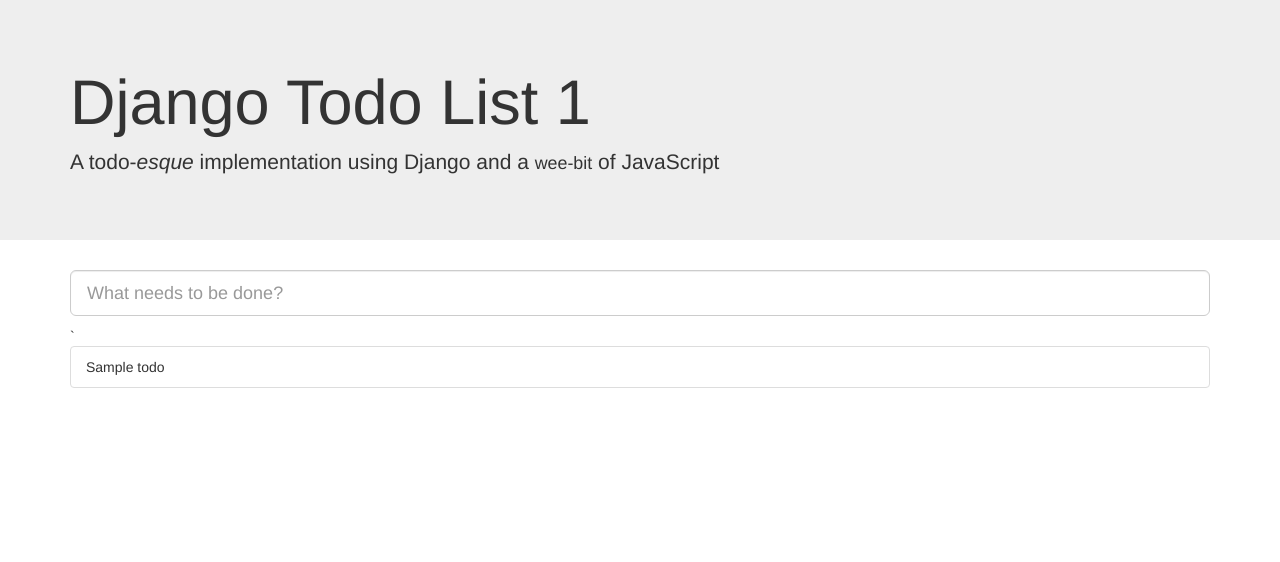
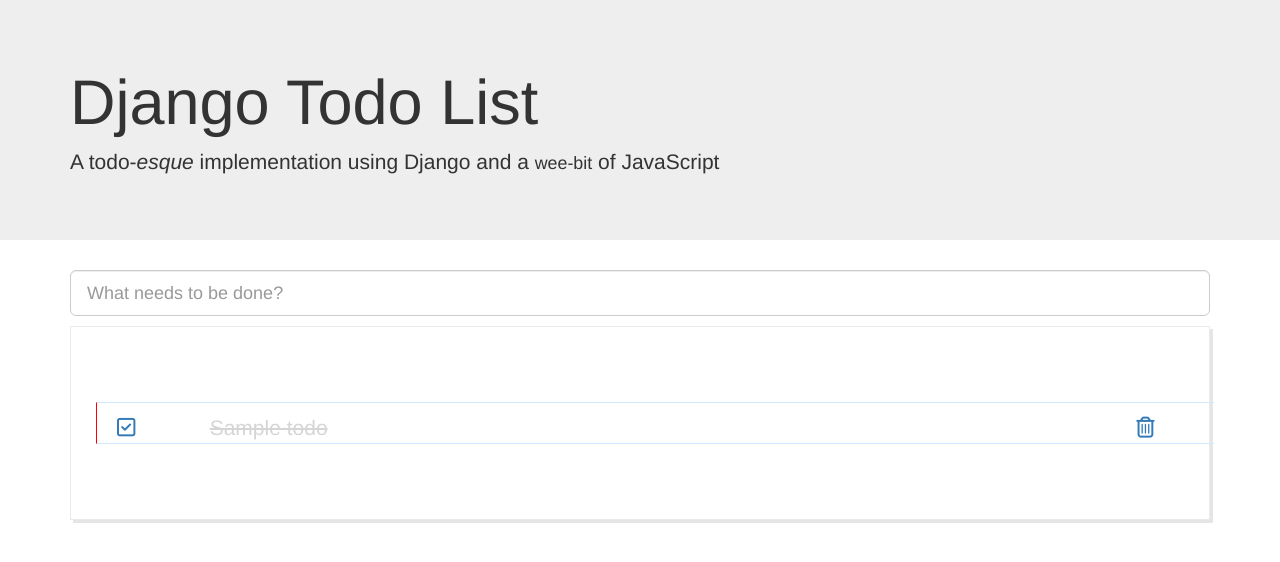
Before and after one commit to MarkTechson/django-todo, a Django app: page / in a window 1280 px wide. Shown: the top 562 px of the page. Run offline with Django 3.2, Linux system fonts and the light colour scheme; tables that the repository leaves empty hold one stand-in row (values such as "Sample post"); some libraries are stand-ins or nearby versions.

Commit message:
Adds the rest of the CRUD and rest of the endpoints as well as JavaScript

```diff
--- a/django_todo/urls.py
+++ b/django_todo/urls.py
@@ -15,9 +15,13 @@
 """
 from django.conf.urls import url
 from django.contrib import admin
-from main.views import todos
+from main.views import list_todo, toggle_todo, update_todo, add_todo, delete_todo
 
 urlpatterns = [
     url(r'^admin/', admin.site.urls),
-    url(r'^$', todos, name='todos')
+    url(r'^$', list_todo, name='list_todo'),
+    url(r'^add/', add_todo, name='add_todo'),
+    url(r'^toggle/(?P<id>\d+)/$', toggle_todo, name='toggle_complete'),
+    url(r'^update/(?P<id>\d+)/$', update_todo, name='update_todo'),
+	url(r'^delete/(?P<id>\d+)/$', delete_todo, name='delete_todo')
 ]
--- /dev/null
+++ b/main/static/app.js
@@ -0,0 +1,81 @@
+/* global $ */
+(function () {
+	'use strict';
+
+	$(document).ready(function () {
+		document.djangoTodoApp = {
+			updateTodo: updateTodo,
+			completeTodo: completeTodo,
+			deleteTodo: deleteTodo
+		};
+
+		$('.todo-label').dblclick(function (e) {
+			var id = getId($(e.currentTarget));
+			var input = $('#' + createId(id, '-input')).toggleClass('hidden');
+			var label = $('#' + createId(id, '-label')).toggleClass('hidden');
+			input.val(label.text());
+		});
+
+		$('.todo-input').keydown(function (e) {
+			if (e.which === 13 || e.which === 27) {
+				e.preventDefault();
+				var id = getId($(e.currentTarget));
+				var input = $('#' + createId(id, '-input')).toggleClass('hidden');
+				var label = $('#' + createId(id, '-label')).toggleClass('hidden');
+				// update the original value
+				if (input.val() !== '') {
+					label.text(input.val());
+					updateTodo(id);
+				}
+
+			}
+		});
+
+		var CSRF_TOKEN = $("[name='csrfmiddlewaretoken']").val();
+
+		$('#add-todo').on('submit', function (e) {
+			e.preventDefault();
+			addTodo();
+			return false;
+		});
+
+		function deleteTodo(id) {
+			$.post('delete/' + id + '/', getPostData(id)).done(function () {
+				// remove the element from the list
+				$('#' + createId(id, '-row')).remove();
+			});
+		}
+
+		function updateTodo(id) {
+			$.post('update/' + id + '/', getPostData(id)).done(function () {});
+		}
+
+		function completeTodo(id) {
+			$.post('toggle/' + id + '/', getPostData(id)).done(function (data) {
+				$('#' + createId(id, '')).toggleClass('fa-square-o fa-check-square-o');
+				$('#' + createId(id, '-label')).toggleClass('completed');
+			});
+		}
+
+		function addTodo() {
+			$.post('add/', $('#add-todo').serialize()).done(function (data) {
+				// Since the post was successful, then let's clear out the form
+				$('#add-todo :input[type=text]').val('');
+				// Add the new element to the list
+				$('.todo-list-section').append('<div class="todo">' + data.title + '</div>');
+			});
+		}
+
+		function getPostData(id) {
+			return 'csrfmiddlewaretoken=' + CSRF_TOKEN + '&title=' + $('#' + createId(id, '-label')).text().replace(/ /g, '+');
+		}
+
+		function createId(id, suffix) {
+			return '__' + id + suffix;
+		}
+
+		function getId(element) {
+			return element.attr('id').split('-')[0].replace(/_/g, '');
+		}
+	});
+})();
--- a/main/static/style.css
+++ b/main/static/style.css
@@ -0,0 +1,27 @@
+.todo {
+    border-top: solid 1px #d1e9ff;
+    padding-top: 10px;
+    border-left: double 1px red;
+    padding-left: 5px;
+    font-size: 21px;
+    font-weight: 200;
+}
+.todo:last-child {
+	border-bottom: solid 1px #d1e9ff;
+}
+.todo-list-section {
+    border: 1px solid #eaeaea;
+    padding: 75px 10px 75px 40px;
+    box-shadow: 3px 3px rgba(0, 0, 0, 0.1);
+}
+.completed {
+	text-decoration: line-through;
+	font-weight: bolder;
+	opacity: 0.2;
+}
+.todo-label {
+	display: inline-block;
+}
+.todo-input {
+	width: 80%;
+}
--- a/main/templates/list.html
+++ b/main/templates/list.html
@@ -2,31 +2,54 @@
 <!DOCTYPE html>
 <html>
 	<head>
+		<meta name="viewport" content="width=device-width, initial-scale=1">
 		<title>Django Todo</title>
+
 		<link rel="stylesheet" href="https://maxcdn.bootstrapcdn.com/bootstrap/3.3.7/css/bootstrap.min.css" integrity="sha384-BVYiiSIFeK1dGmJRAkycuHAHRg32OmUcww7on3RYdg4Va+PmSTsz/K68vbdEjh4u" crossorigin="anonymous">
-		<meta name="viewport" content="width=device-width, initial-scale=1">
-		<script src="http://code.jquery.com/jquery-3.1.0.slim.min.js" integrity="sha256-cRpWjoSOw5KcyIOaZNo4i6fZ9tKPhYYb6i5T9RSVJG8=" crossorigin="anonymous"></script>
+		<link rel="stylesheet" href="{% static "style.css" %}">
+
+		<script src="http://code.jquery.com/jquery-3.1.0.min.js" integrity="sha256-cCueBR6CsyA4/9szpPfrX3s49M9vUU5BgtiJj06wt/s=" crossorigin="anonymous"></script>
+		<script src="https://use.fontawesome.com/001d0c45a2.js"></script>
+		<script src="{% static "app.js" %}"></script>
 	</head>
 	<body>
 	<header class="jumbotron">
 		<div class="container">
-			<h1>Django Todo List {{ num_todos }}</h1>
+			<h1>Django Todo List</h1>
 			<p>A todo-<i>esque</i> implementation using Django and a <small>wee-bit</small> of JavaScript
 		</div>
 	</header>
 	<main class="container">
 		<section class="new-todo-section">
-			<form method="POST" class="add-todo-form">
+			<form method="POST" id="add-todo" action="add/" class="add-todo-form">
 				{% csrf_token %}
-				{{ form.as_p }}`
+				{{ form.as_p }}
 			</form>
 		</section>
 		<section class="todo-list-section">
-			<ul class="list-group">
 			{% for todo in todos %}
-				<li class="list-group-item todo">{{ todo.title }}</li>
+				<div id="__{{todo.pk}}-row" class="todo row">
+				{% if todo.status %}
+					<div class="col-md-1">
+						<a href onclick="djangoTodoApp.completeTodo({{todo.pk}}); return false;"><i id="__{{todo.pk}}" class="fa fa-check-square-o" aria-hidden="true"></i></a>
+					</div>
+					<div class="col-md-10">
+						<div id="__{{todo.pk}}-label" class="todo-label completed">{{ todo.title }}</div>
+					</div>
+				{% else %}
+					<div class="col-md-1">
+						<a href onclick="djangoTodoApp.completeTodo({{todo.pk}}); return false;"><i id="__{{todo.pk}}" class="fa fa-square-o" aria-hidden="true"></i></a>
+					</div>
+					<div class="col-md-10">
+						<div id="__{{todo.pk}}-label" class="todo-label">{{ todo.title }}</div>
+					</div>
+				{% endif%}
+					<div class="col-md-1">
+						<a href onclick="djangoTodoApp.deleteTodo({{todo.pk}}); return false;"><i id="__{{todo.pk}}-delete" class="fa fa-trash-o" aria-hidden="true"></i></a>
+					</div>
+					<input id="__{{todo.pk}}-input" class="form-control input-lg todo-input hidden" value="{{ todo.title }}">
+				</div>
 			{% endfor %}
-			</ul>
 		</section>
 	</main>
 	<footer>
--- a/main/views.py
+++ b/main/views.py
@@ -1,22 +1,13 @@
-from django.shortcuts import render
+from django.shortcuts import render, get_object_or_404
+from django.http import HttpResponse, JsonResponse
+
 from .models import Todo
 from .forms import TodoForm
 
 # Create your views here.
-def todos(request):
-	if request.method == 'POST':
-		form = TodoForm(request.POST)
-
-		if form.is_valid():
-			todo = form.save(commit=False);
-			todo.completed = False;
-			todo.save();
-
-	# Get the create the context object
-	# to be sent to the UI
+def list_todo(request):
 	""" List of the todos created """
 	todos = Todo.objects.all()
-
 	context = {
 		'todos': todos,
 		'num_todos': todos.count,
@@ -24,3 +15,75 @@
 	}
 
 	return render(request, 'list.html', context)
+
+
+def add_todo(request):
+	if request.method == 'POST':
+		form = TodoForm(request.POST)
+		if form.is_valid():
+			todo = form.save(commit=False)
+			todo.status = False
+			todo.save()
+			jsonResponse = JsonResponse({
+				'message': 'Save Successful!',
+				'title': todo.title,
+				'pk': todo.pk
+			})
+		else:
+			jsonResponse = JsonResponse({
+				'message': 'Something went wrong, be sure to send a description'
+			})
+	else:
+		jsonResponse = JsonResponse({
+			'message': 'Unexpected Request'
+		})
+
+	return HttpResponse(jsonResponse, content_type='application/json')
+
+def toggle_todo(request, id):
+	if id:
+		todo = get_object_or_404(Todo, pk=id)
+		form = TodoForm(request.POST, instance=todo)
+		if form.is_valid():
+			form.save(commit=False)
+			todo.status = not todo.status
+			form.save()
+			jsonResponse = JsonResponse({
+				'message': 'Success!'
+			})
+	else:
+		jsonResponse = JsonResponse({
+			'message': 'Unexpected Request'
+		})
+
+	return HttpResponse(jsonResponse, content_type='application/json')
+
+def update_todo(request, id):
+	if id:
+		todo = get_object_or_404(Todo, pk=id)
+		form = TodoForm(request.POST, instance=todo)
+		if form.is_valid():
+			form.save()
+			jsonResponse = JsonResponse({
+				'message': 'Success!'
+			})
+	else:
+		jsonResponse = JsonResponse({
+			'message': 'Unexpected Request'
+		})
+
+	return HttpResponse(jsonResponse, content_type='application/json')
+
+def delete_todo(request, id):
+	if id:
+		todo = get_object_or_404(Todo, pk=id)
+		todo.delete()
+		jsonResponse = JsonResponse({
+			'message': 'Success!'
+		})
+	else:
+		jsonResponse = JsonResponse({
+			'message': 'Unexpected Request'
+		})
+
+	return HttpResponse(jsonResponse, content_type='application/json')
```
